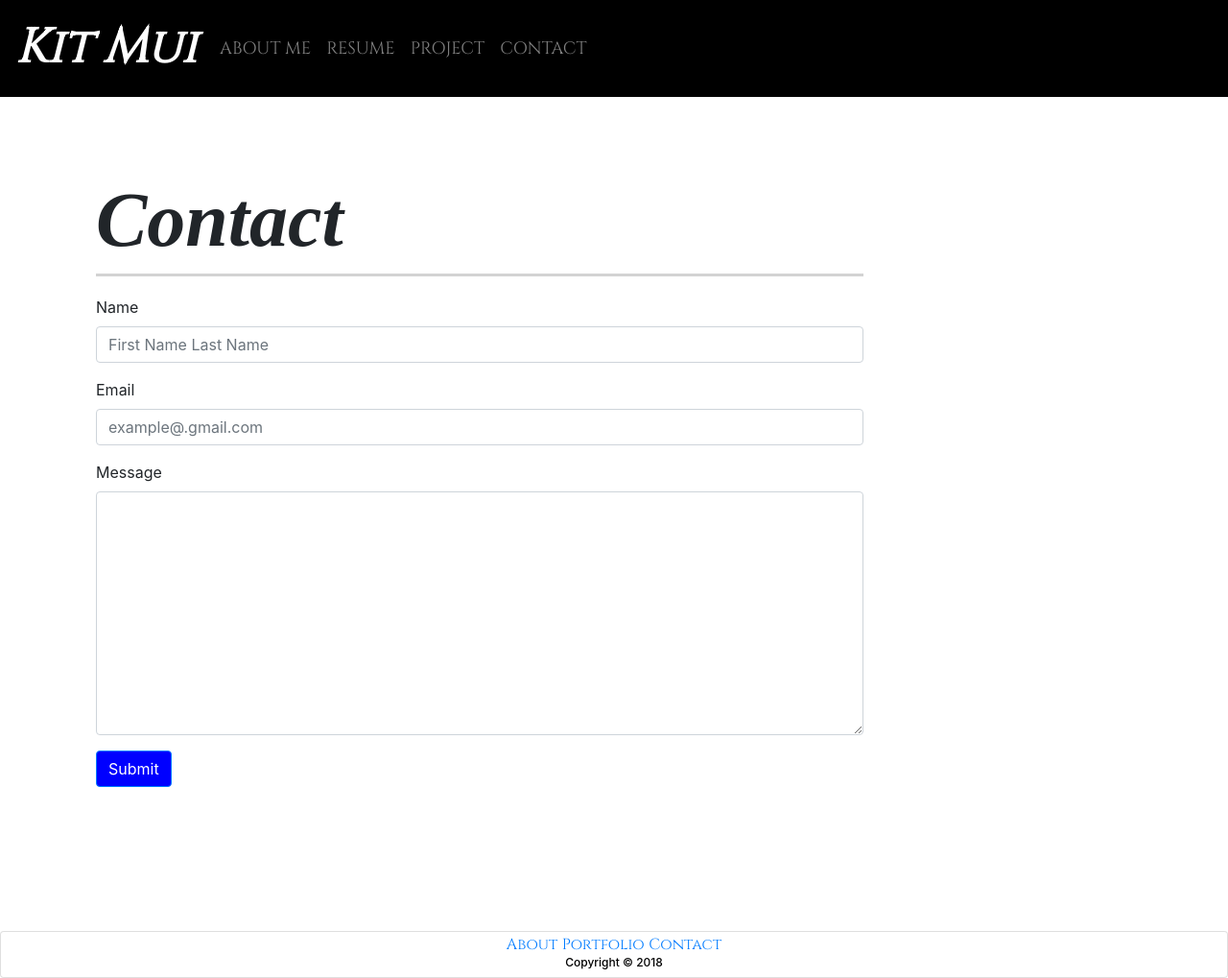
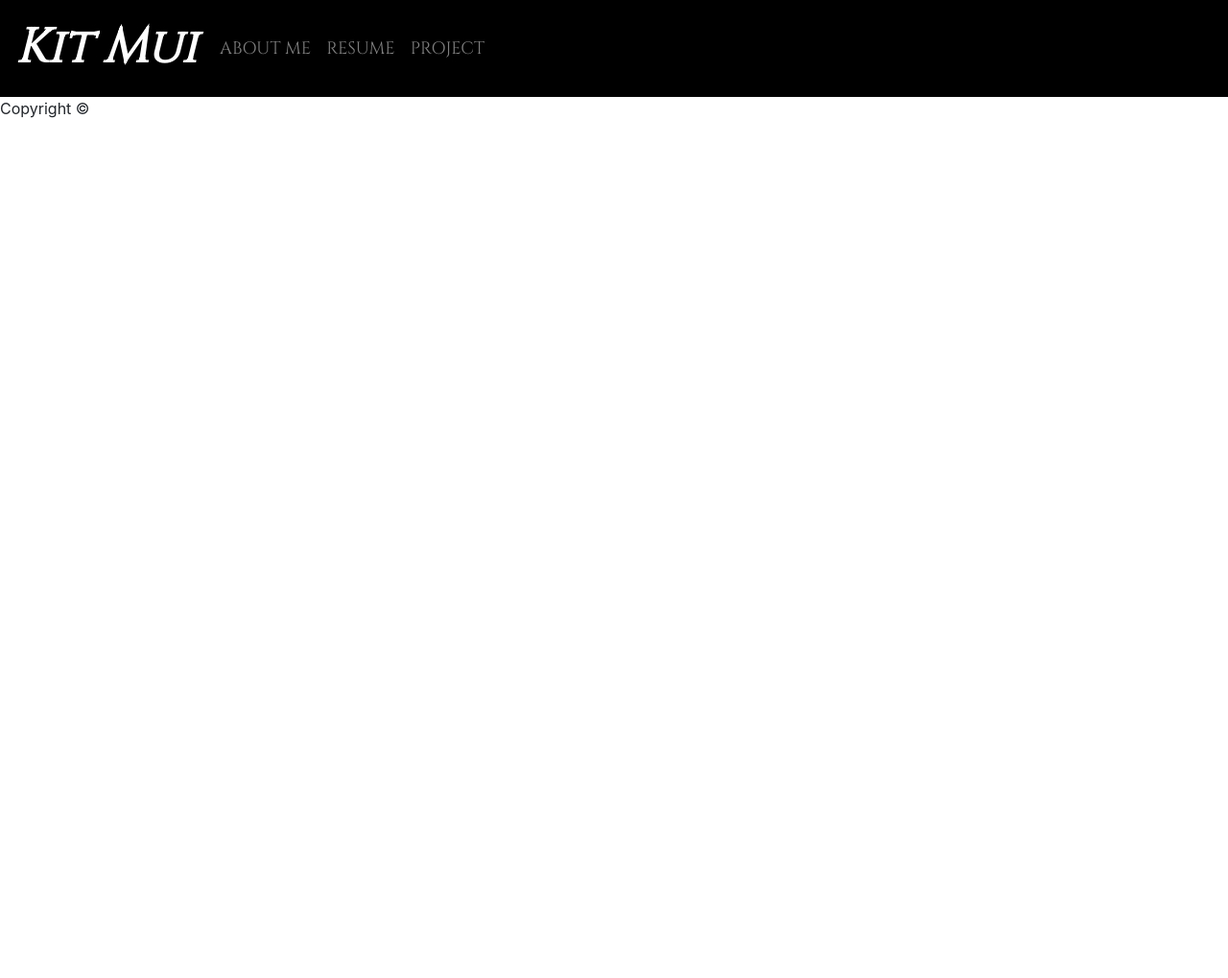
Before and after one commit to kitlingmui/Bootstrap-Portfolio, a plain HTML site: page contact.html in a window 1280 px wide. Shown: the whole page at 96% size. After the commit the page ends 800 px from the top, so only its background shows below. Drawn offline with nearby package versions, Linux system fonts and the light colour scheme.

Commit message:
update 061621-4

```diff
--- a/contact.html
+++ b/contact.html
@@ -39,15 +39,15 @@
                     <li class="nav-item">
                         <a class="nav-link" href="portfolio.html">PROJECT</a>
                     </li>
-                    <li class="nav-item">
+                    <!-- <li class="nav-item">
                         <a class="nav-link" href="contact.html">CONTACT</a>
-                    </li>
+                    </li> -->
                 </ul>
             </div>
         </nav>
 
     <!-- Contact -->
-    <div class="container">
+    <!-- <div class="container">
 
         <h1>Contact</h1>
         <div class=content>
@@ -67,17 +67,17 @@
             </form>
             <button type="submit" class="btn btn-primary" id="submit" >Submit</button>
         </div>
-    </div>
+    </div> -->
 
     <!-- Footer -->
-    <div class="card text-center" id="footer">
+    <footer>
         <div>
-            <li><a href="index.html">About</a></li>
+            <!-- <li><a href="index.html">About</a></li>
             <li><a href="portfolio.html">Portfolio</a></li>
-            <li><a href="contact.html">Contact</a></li>
-            <h2>Copyright © 2018</h2>
+            <li><a href="contact.html">Contact</a></li> -->
+            Copyright &copy
         </div>
-    </div>
+    </footer>
 
     <!-- jQuery, javascript file for the Bootstrap's javascript file to function -->
     <script src="https://cdnjs.cloudflare.com/ajax/libs/jquery/3.2.1/jquery.min.js"></script>
```
Also changed, not shown: index.html (+7 -7 lines), portfolio.html (+2 -2 lines).
